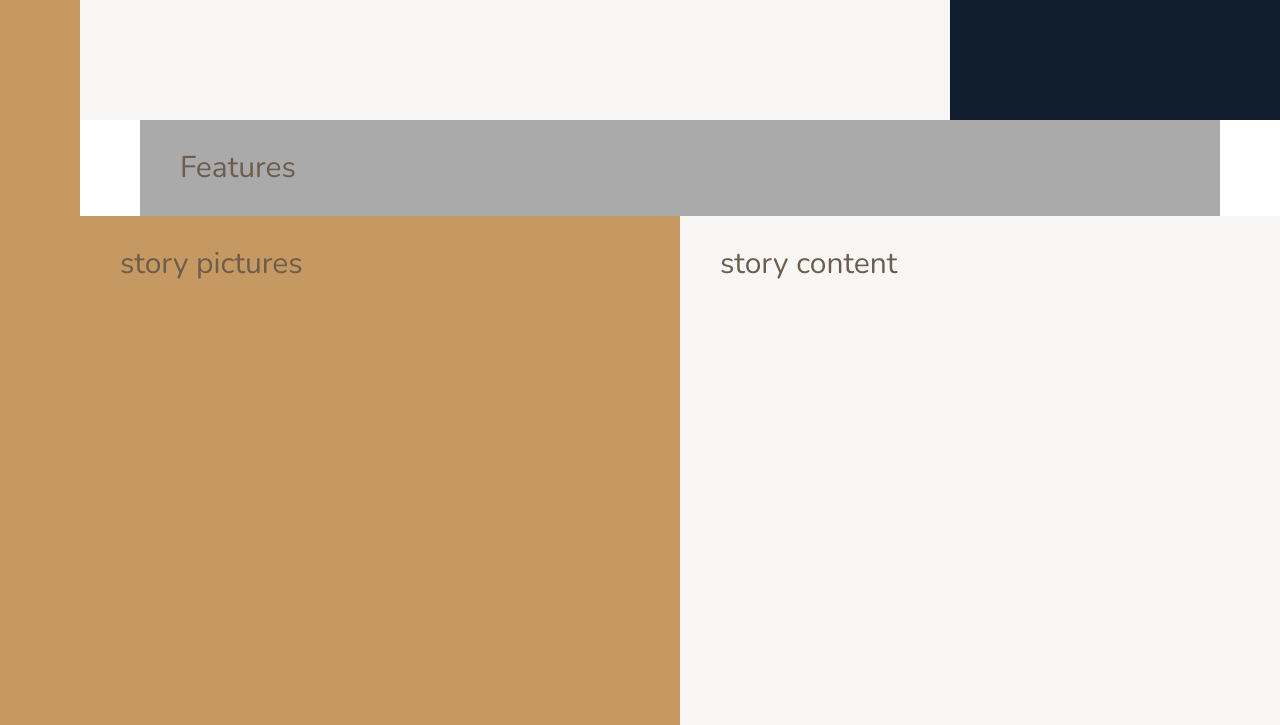
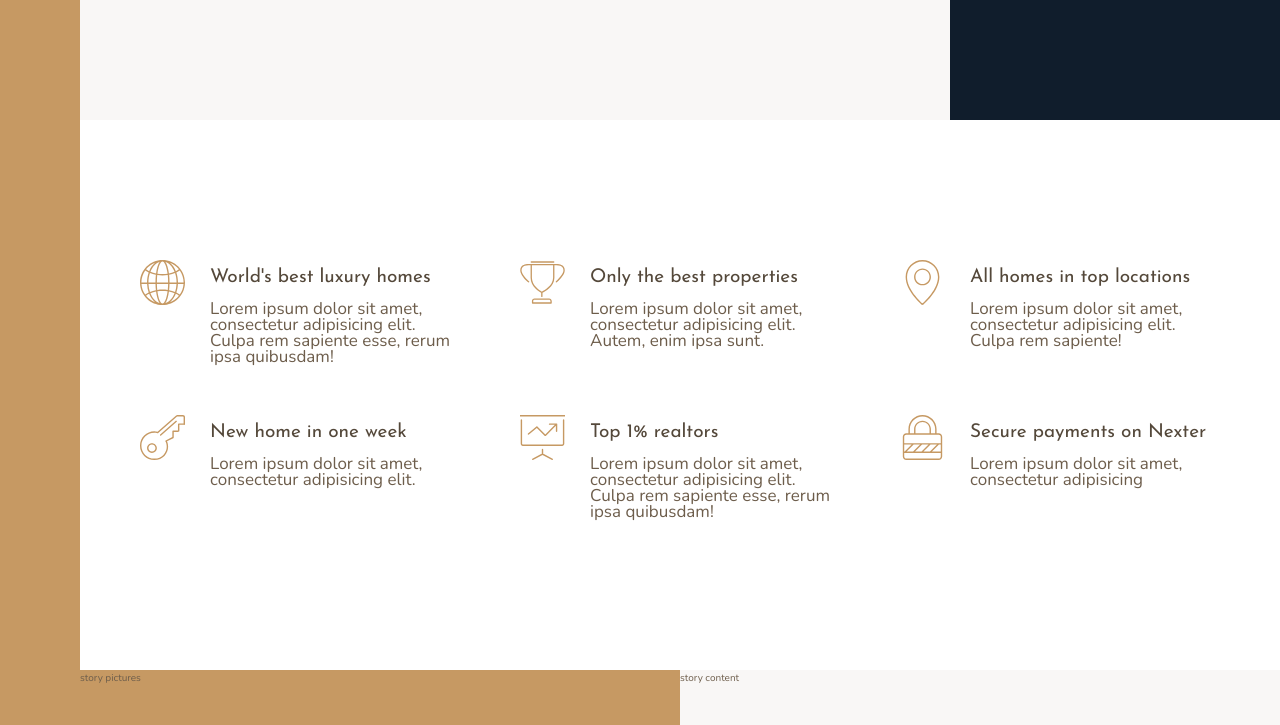
Before and after one commit to bugdlr/Nexter, a website: page index.html in a window 1280 px wide. Shown: the part 520-1245 px from the top of the page. Drawn offline with nearby package versions, Linux system fonts and the light colour scheme.

Commit message:
build features section

```diff
--- a/index.html
+++ b/index.html
@@ -25,7 +25,48 @@
         </div>
 
         <section class="features">
-          Features
+          <div class="feature">
+            <svg class="feature__icon">
+              <use xlink:href="img/sprite.svg#icon-global"></use>
+            </svg>
+            <h4 class="heading-4 heading-4--dark">World's best luxury homes</h4>
+            <p class="feature__text">Lorem ipsum dolor sit amet, consectetur adipisicing elit. Culpa rem sapiente esse, rerum ipsa quibusdam!</p>
+          </div>
+          <div class="feature">
+            <svg class="feature__icon">
+              <use xlink:href="img/sprite.svg#icon-trophy"></use>
+            </svg>
+            <h4 class="heading-4 heading-4--dark">Only the best properties</h4>
+            <p class="feature__text">Lorem ipsum dolor sit amet, consectetur adipisicing elit. Autem, enim ipsa sunt.</p>
+          </div>
+          <div class="feature">
+            <svg class="feature__icon">
+              <use xlink:href="img/sprite.svg#icon-map-pin"></use>
+            </svg>
+            <h4 class="heading-4 heading-4--dark">All homes in top locations</h4>
+            <p class="feature__text">Lorem ipsum dolor sit amet, consectetur adipisicing elit. Culpa rem sapiente!</p>
+          </div>
+          <div class="feature">
+            <svg class="feature__icon">
+              <use xlink:href="img/sprite.svg#icon-key"></use>
+            </svg>
+            <h4 class="heading-4 heading-4--dark">New home in one week</h4>
+            <p class="feature__text">Lorem ipsum dolor sit amet, consectetur adipisicing elit.</p>
+          </div>
+          <div class="feature">
+            <svg class="feature__icon">
+              <use xlink:href="img/sprite.svg#icon-presentation"></use>
+            </svg>
+            <h4 class="heading-4 heading-4--dark">Top 1% realtors</h4>
+            <p class="feature__text">Lorem ipsum dolor sit amet, consectetur adipisicing elit. Culpa rem sapiente esse, rerum ipsa quibusdam!</p>
+          </div>
+          <div class="feature">
+            <svg class="feature__icon">
+              <use xlink:href="img/sprite.svg#icon-lock"></use>
+            </svg>
+            <h4 class="heading-4 heading-4--dark">Secure payments on Nexter</h4>
+            <p class="feature__text">Lorem ipsum dolor sit amet, consectetur adipisicing</p>
+          </div>
         </section>
 
         <div class="story__pictures">
--- a/sass/_base.scss
+++ b/sass/_base.scss
@@ -41,7 +41,6 @@ body {
 
   // for development
   & > * {
-    padding: 40px;
-    font-size: 3rem;
+    // padding: 40px;
   }
 }
--- a/sass/_features.scss
+++ b/sass/_features.scss
@@ -1,4 +1,30 @@
 .features {
-  background-color: $color-grey-light-2;
   grid-column: center-start / center-end;
+  margin: 15rem 0;
+  display: grid;
+  grid-template-columns: repeat(auto-fit, minmax(25rem, 1fr));
+  grid-gap: 6rem;
+  align-items: start;
 }
+
+
+.feature {
+  display: grid;
+  grid-template-columns: min-content 1fr;
+  grid-row-gap: 1.5rem;
+  grid-column-gap: 2.5rem;
+
+
+  &__icon {
+    fill: $color-primary;
+    width: 4.5rem;
+    height: 4.5rem;
+    grid-row: 1 / span 2;
+    transform: translateY(-1rem);
+  }
+
+  &__text {
+    font-size: 1.7rem;
+    // grid-column: 2 / 3;
+  }
+}
--- a/sass/_typography.scss
+++ b/sass/_typography.scss
@@ -0,0 +1,28 @@
+%heading {
+  font-family: $font-display;
+  font-weight: 400;
+}
+
+.heading-1 {
+  @extend %heading;
+}
+
+.heading-2 {
+  @extend %heading;
+
+}
+
+.heading-3 {
+  @extend %heading;
+
+}
+
+.heading-4 {
+  @extend %heading;
+  font-size: 1.9rem;
+
+  &--light { color: $color-grey-light-1; }
+  &--dark { color: $color-grey-dark-1; }
+
+
+}
```
Also changed, not shown: css/style.css.
